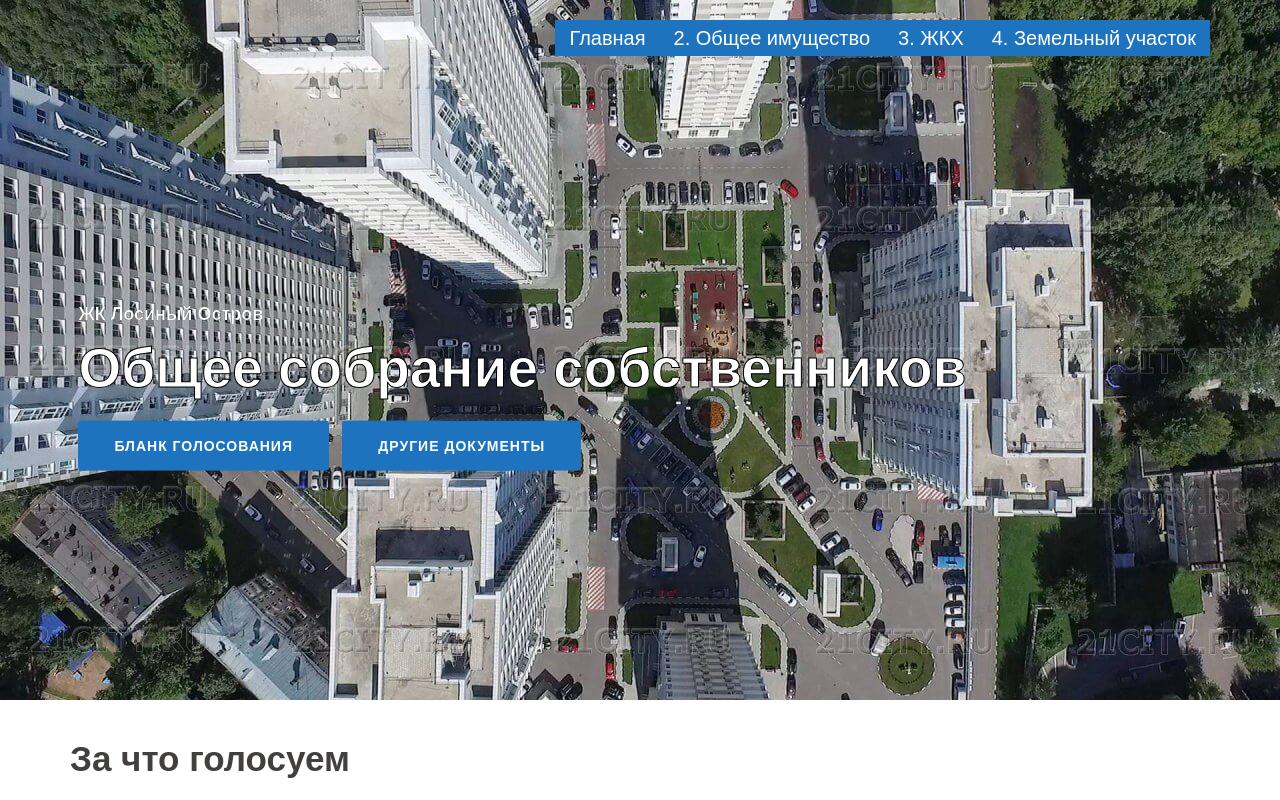
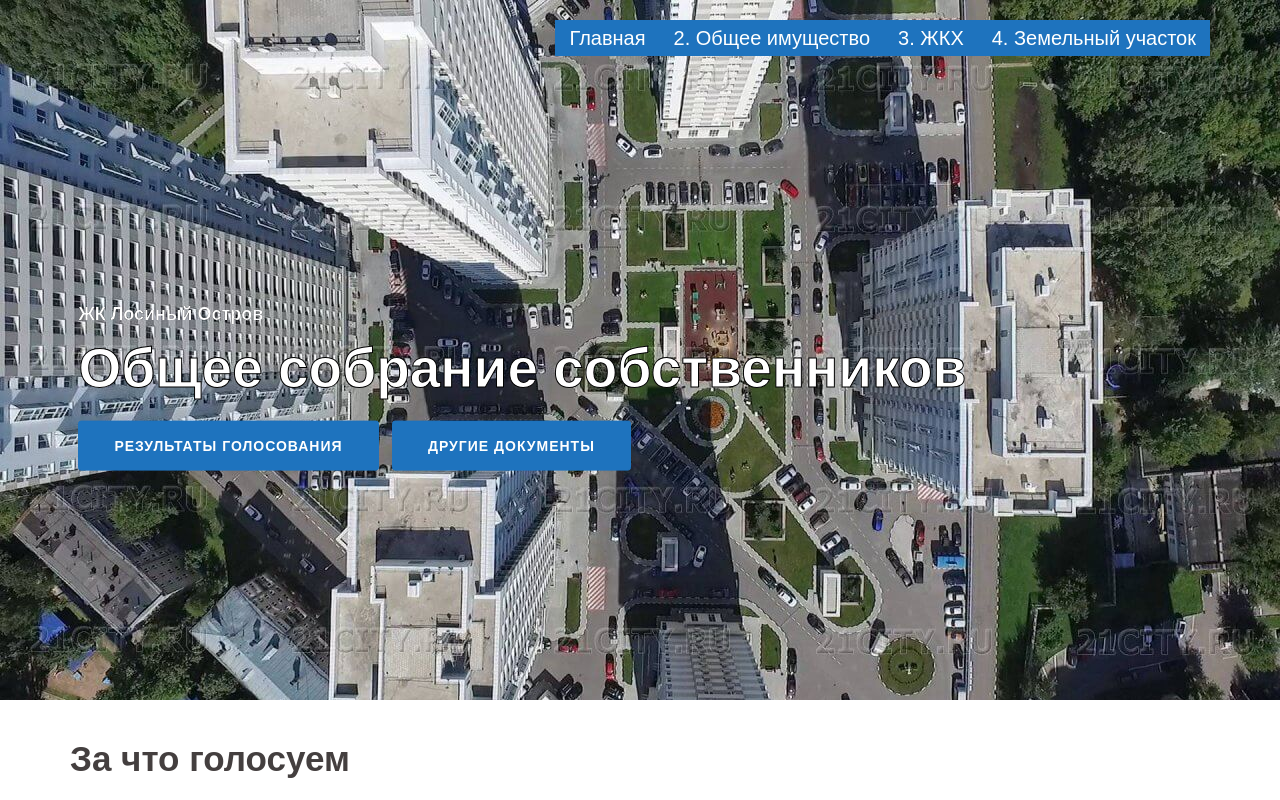
Before and after one commit to nvg123/oss2020.site, a plain HTML site: page index.html in a window 1280 px wide. Shown: the top 800 px of the page. Drawn offline with nearby package versions, Linux system fonts and the light colour scheme; files that its build step writes are made by us from their sources; grey boxes are pictures that could not be loaded.

Commit message:
Add files via upload

```diff
--- a/index.html
+++ b/index.html
@@ -138,7 +138,7 @@ h1.site-title {display:none;}		</style>
 						<h1 class="bg-subtitle">Общее собрание собственников</h1>
 						<p class="bg-subpera"></p>
 												<div class="banner-btn-div">
-							<a href="./wp-content/uploads/2020/08/20200831-Resheniya-sobstvennika-dlya-golosovaniya-_-BLANK.pdf" class="bg-banner-button banner-button mt-5">Бланк голосования</a>&nbsp;&nbsp;
+							<a href="./wp-content/uploads/2021/03/oss-protokol1-komissia.pdf" class="bg-banner-button banner-button mt-5">Результаты голосования</a>&nbsp;&nbsp;
 																		<a href="./documents/index.html" class="bg-banner-button2 banner-button mt-5">Другие документы</a>
 						</div>
 											</div>
```
